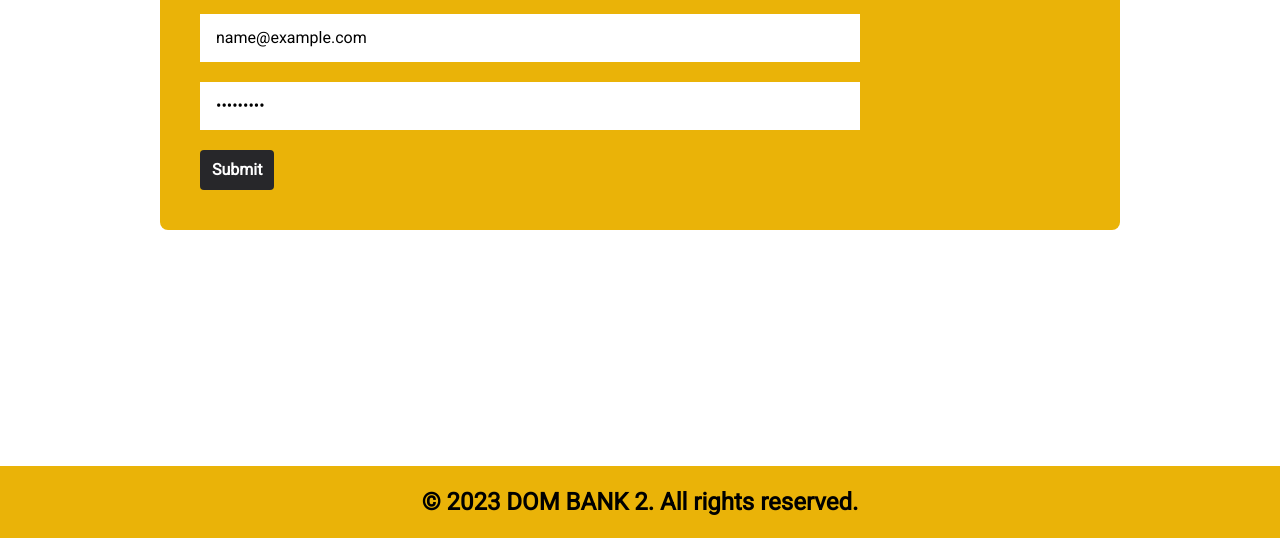
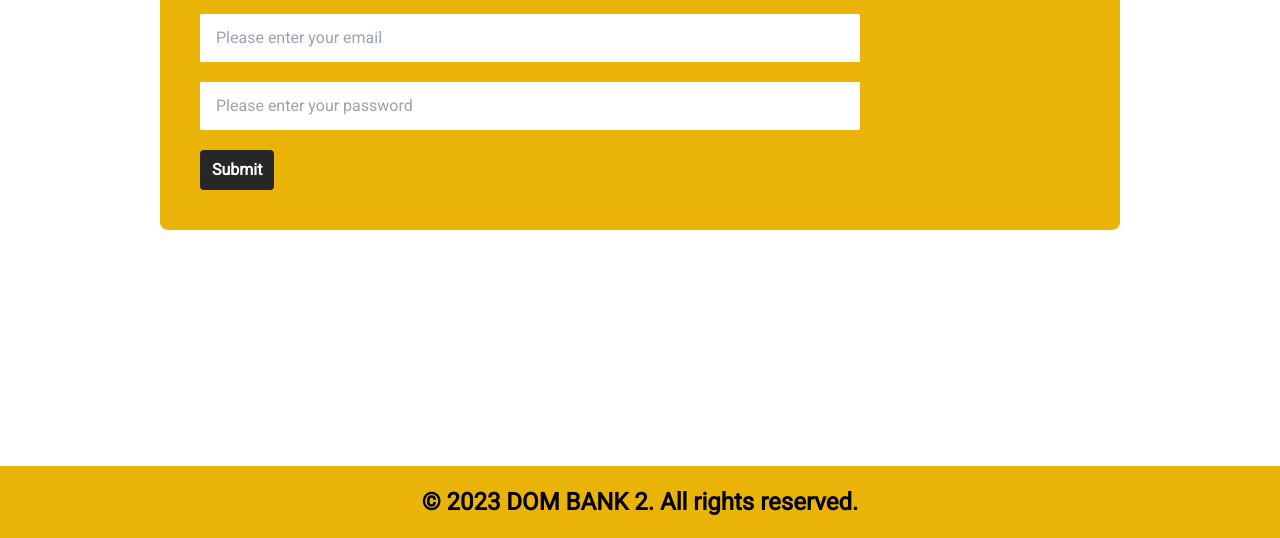
Before and after one commit to Developer-Sahariar-Reza/basic-bank-fun-with-dom-by-using-function, a plain HTML site: page index.html in a window 1280 px wide. Both pictures are taken after typing "name@example.com", "Sample123" into the empty fields and a click on the button "Submit". Shown: the part 262-800 px from the top of the page. Drawn offline with nearby package versions, Linux system fonts and the light colour scheme.

Commit message:
log-in page js done

```diff
--- a/index.html
+++ b/index.html
@@ -45,9 +45,12 @@
           type="password"
           placeholder="Please enter your password"
           class="block w-9/12 px-4 p-3 mb-5"
-          id="user-email"
+          id="user-password"
         />
-        <button class="bg-zinc-800 text-white font-semibold px-3 py-2 rounded">
+        <button
+          class="bg-zinc-800 text-white font-semibold px-3 py-2 rounded"
+          id="btn-submit"
+        >
           Submit
         </button>
       </section>
@@ -59,5 +62,8 @@
         © 2023 DOM BANK 2. All rights reserved.
       </p>
     </footer>
+
+    <!-- External JS Script  -->
+    <script src="js/app.js"></script>
   </body>
 </html>
--- a/js/app.js
+++ b/js/app.js
@@ -0,0 +1,31 @@
+document.getElementById("btn-submit").addEventListener("click", function () {
+  /*
+    step1: get email field
+    step2: get email field value
+    */
+  const userEmailField = document.getElementById("user-email");
+  const userEmail = userEmailField.value;
+
+  /*
+  step3: get password field
+  step4: get password value
+  */
+
+  const userPasswordField = document.getElementById("user-password");
+  const userPassword = userPasswordField.value;
+
+  /*
+  step5: if email and password match take user to bank dashboard
+  step6: if email and password are not matching give an alert and clear the email field and password field
+
+  Notice: Please don't use this code in professional life. This code is for basic dom project.
+  */
+
+  if (userEmail === "dom2@bank.com" && userPassword === "dom") {
+    window.location.href = "bank.html";
+  } else {
+    alert("Invalid email or password");
+    userEmailField.value = "";
+    userPasswordField.value = "";
+  }
+});
```
